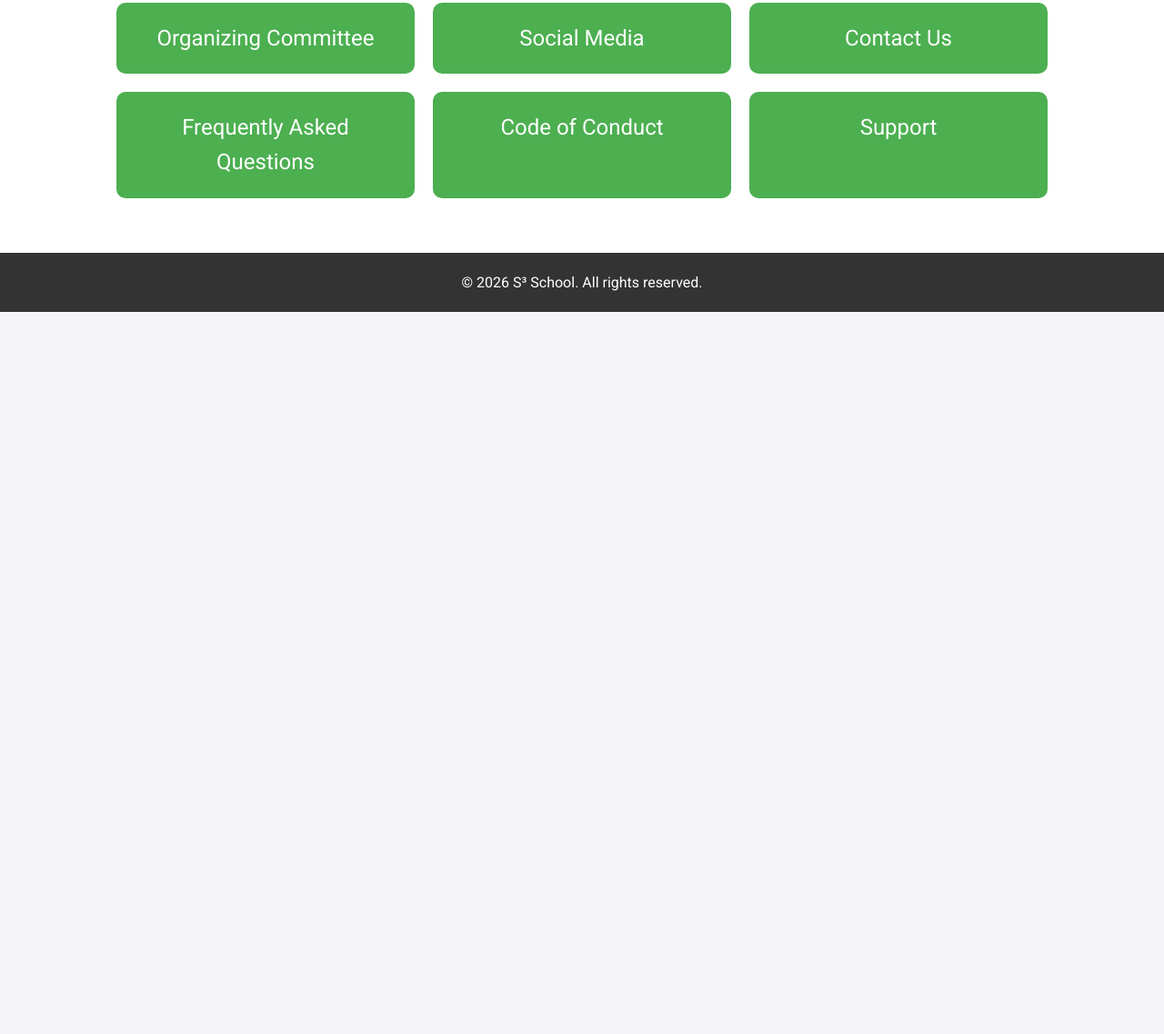
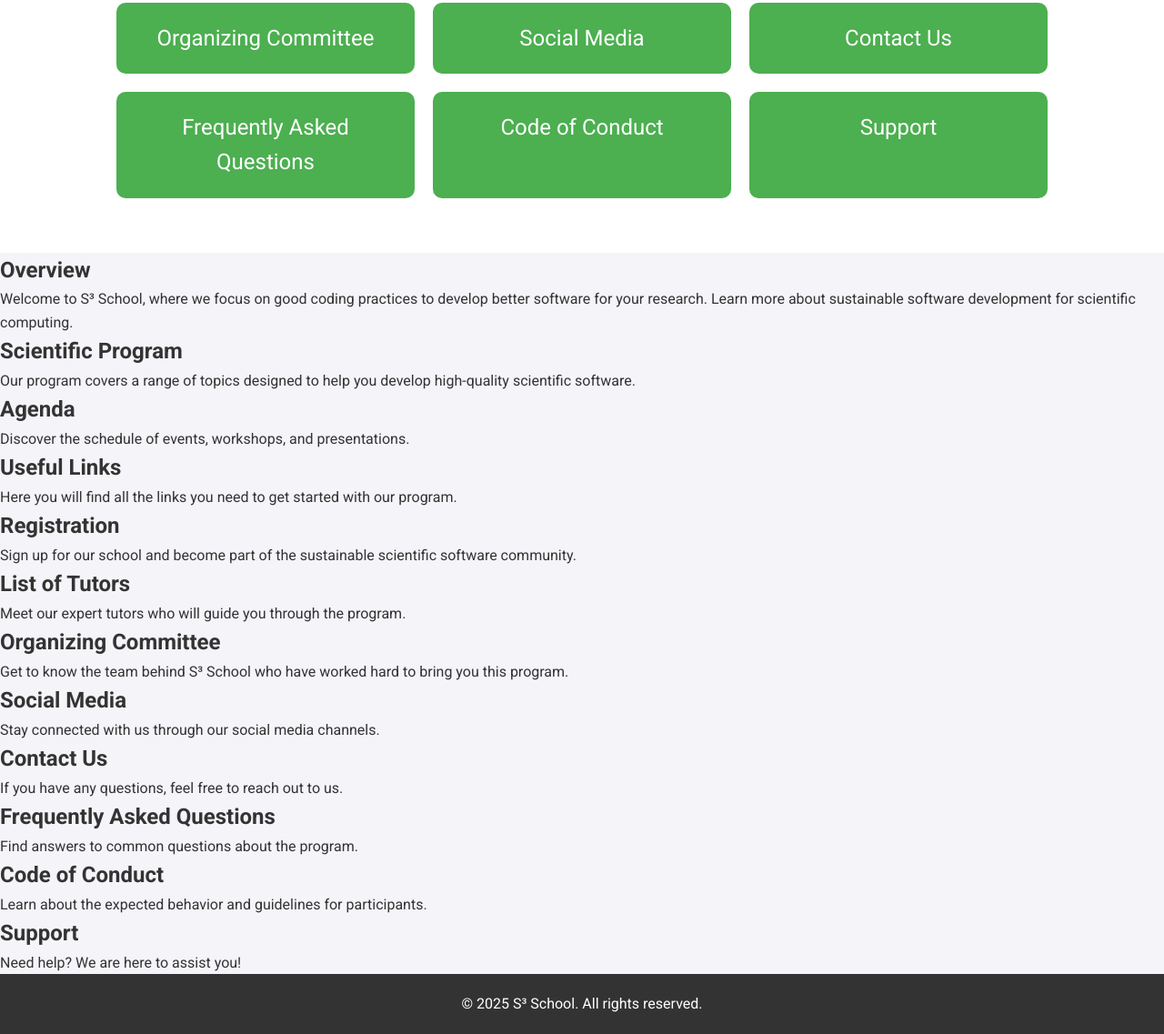
Before and after one commit to SSS2026/J2026, a plain HTML site: page index.html in a window 1280 px wide. Shown: the part 761-1898 px from the top of the page at 91% size. Before the commit the page ends 1104 px from the top, so only its background shows below. Drawn offline with Linux system fonts and the light colour scheme.

Commit message:
Update index.html

```diff
--- a/index.html
+++ b/index.html
@@ -8,7 +8,7 @@
   <link href="https://fonts.googleapis.com/css2?family=Roboto:wght@400;700&family=Montserrat:wght@500&display=swap" rel="stylesheet"> <!-- Google Fonts -->
 </head>
 <body>
-  <!-- En-tête avec une image de fond -->
+  <!-- En-tête avec image de fond -->
   <header>
     <div class="header-content">
       <h1>S³ School</h1>
@@ -38,9 +38,70 @@
     </div>
   </section>
 
+  <!-- Sections de contenu -->
+  <section id="overview" class="section-content">
+    <h2>Overview</h2>
+    <p>Welcome to S³ School, where we focus on good coding practices to develop better software for your research. Learn more about sustainable software development for scientific computing.</p>
+  </section>
+
+  <section id="scientific-program" class="section-content">
+    <h2>Scientific Program</h2>
+    <p>Our program covers a range of topics designed to help you develop high-quality scientific software.</p>
+  </section>
+
+  <section id="agenda" class="section-content">
+    <h2>Agenda</h2>
+    <p>Discover the schedule of events, workshops, and presentations.</p>
+  </section>
+
+  <section id="useful-links" class="section-content">
+    <h2>Useful Links</h2>
+    <p>Here you will find all the links you need to get started with our program.</p>
+  </section>
+
+  <section id="registration" class="section-content">
+    <h2>Registration</h2>
+    <p>Sign up for our school and become part of the sustainable scientific software community.</p>
+  </section>
+
+  <section id="tutors" class="section-content">
+    <h2>List of Tutors</h2>
+    <p>Meet our expert tutors who will guide you through the program.</p>
+  </section>
+
+  <section id="committee" class="section-content">
+    <h2>Organizing Committee</h2>
+    <p>Get to know the team behind S³ School who have worked hard to bring you this program.</p>
+  </section>
+
+  <section id="social-media" class="section-content">
+    <h2>Social Media</h2>
+    <p>Stay connected with us through our social media channels.</p>
+  </section>
+
+  <section id="contact" class="section-content">
+    <h2>Contact Us</h2>
+    <p>If you have any questions, feel free to reach out to us.</p>
+  </section>
+
+  <section id="faq" class="section-content">
+    <h2>Frequently Asked Questions</h2>
+    <p>Find answers to common questions about the program.</p>
+  </section>
+
+  <section id="code-of-conduct" class="section-content">
+    <h2>Code of Conduct</h2>
+    <p>Learn about the expected behavior and guidelines for participants.</p>
+  </section>
+
+  <section id="support" class="section-content">
+    <h2>Support</h2>
+    <p>Need help? We are here to assist you!</p>
+  </section>
+
   <!-- Footer -->
   <footer>
-    <p>&copy; 2026 S³ School. All rights reserved.</p>
+    <p>&copy; 2025 S³ School. All rights reserved.</p>
   </footer>
 </body>
 </html>
```
